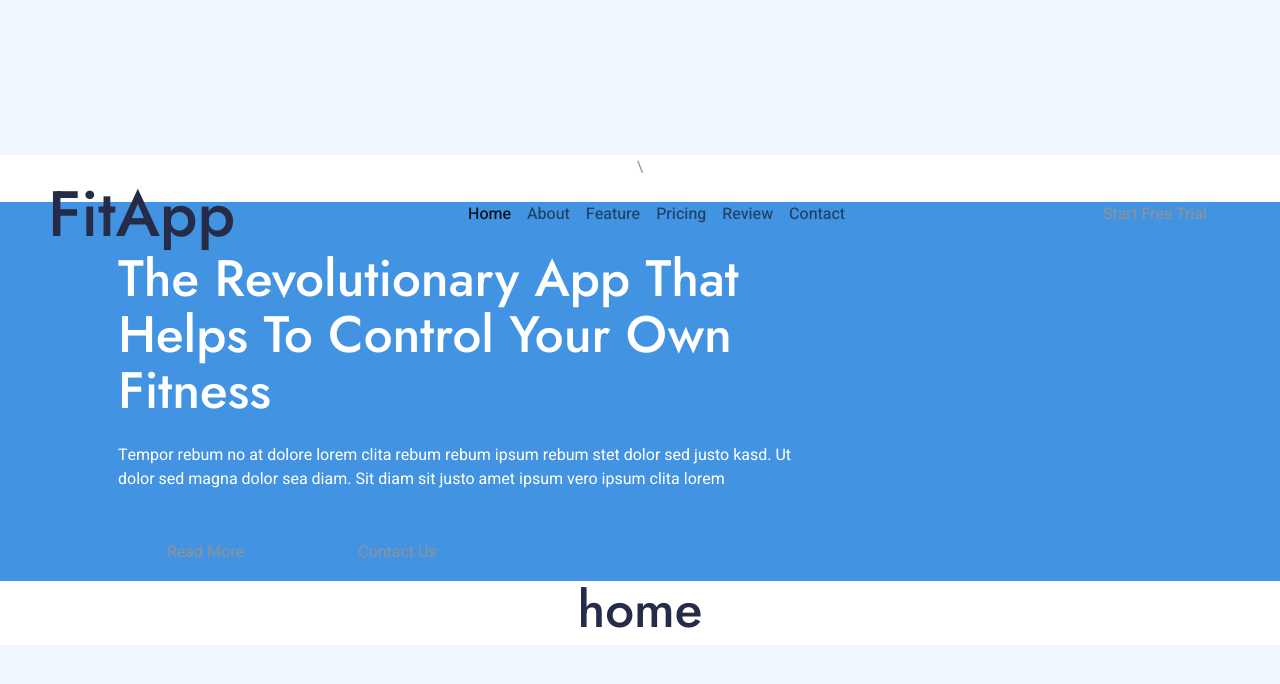
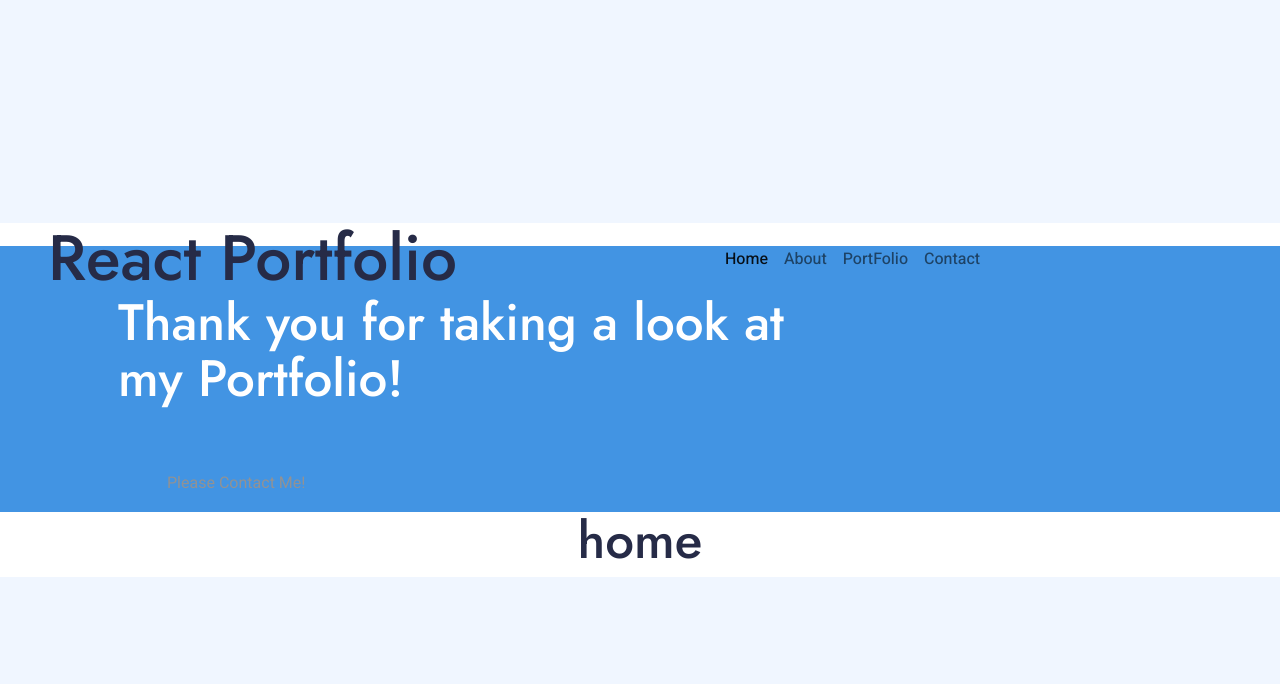
Before and after one commit to APScarlett/Challenge20-React-Portfolio, a React (Vite) app: page / in a window 1280 px wide. Shown: the top 684 px of the page. Built offline with nearby package versions, Linux system fonts and the light colour scheme.

Commit message:
updateed navbar

```diff
--- a/src/App.jsx
+++ b/src/App.jsx
@@ -4,34 +4,36 @@ import viteLogo from '/vite.svg'
 import './App.css'
 import NavBar from './components/navbar'
 import Home from './pages/home'
-import PortFolio from './pages/portfolio'
+import Portfolio from './pages/portfolio'
 import About from './pages/about'
+import Contact from './pages/contact'
+
 
 function App() {
   const [count, setCount] = useState(0)
+
+
   const [currentPage, setCurrentPage] = useState('Home');
-
-  // This method is checking to see what the value of `currentPage` is. Depending on the value of currentPage, we return the corresponding component to render.
   const renderPage = () => {
     if (currentPage === 'Home') {
-      return <Home />;
+      return <Home/>;
     }
     if (currentPage === 'About') {
-      return <About />;
+      return <About handlePageChange={handlePageChange}/>;
     }
     if (currentPage === 'Portfolio') {
-      return <Portfolio />;
+      return <Portfolio/>;
     }
-    return <Contact />;
+    return <Contact/>;
   };
 
   const handlePageChange = (page) => setCurrentPage(page);
 
   return (
     <>
-\
-      <NavBar currentPage={currentPage} handlePageChange={handlePageChange}/>
-      {renderPage()}
+
+     <NavBar currentPage = {currentPage} handlePageChange = {handlePageChange}/>
+     {renderPage()}
     </>
   )
 }
--- /dev/null
+++ b/src/assets/data/project.json
@@ -0,0 +1,38 @@
+[
+    {
+        "title":"Password Generator",
+        "image":"",
+        "liveLink":"https://apscarlett.github.io/Challenge3-Password-Generator/",
+        "githubLink":"https://github.com/APScarlett/Challenge3-Password-Generator"
+    },
+    {
+        "title":"TechBlog",
+        "image":"https://i.gyazo.com/a08788f2b721e63bf55d8e0d49ed2960.png",
+        "liveLink":"https://tech-blog-alex-scarlett-f1fe1addebcc.herokuapp.com/",
+        "githubLink":"https://github.com/APScarlett/Challenge-14-Techblog"
+    },
+    {
+        "title":"",
+        "image":"",
+        "liveLink":"",
+        "githubLink":""
+    },
+    {
+        "title":"",
+        "image":"",
+        "liveLink":"",
+        "githubLink":""
+    },
+    {
+        "title":"",
+        "image":"",
+        "liveLink":"",
+        "githubLink":""
+    },
+    {
+        "title":"",
+        "image":"",
+        "liveLink":"",
+        "githubLink":""
+    }
+]
--- a/src/components/card/index.jsx
+++ b/src/components/card/index.jsx
@@ -1,14 +1,18 @@
-function Card(){
+function Card({project}){
     return <>
-                            <div class="col-lg-4 col-md-6 wow fadeInUp" data-wow-delay="0.1s">
+        <div class="col-lg-4 col-md-6 wow fadeInUp" data-wow-delay="0.1s">
                         <div class="feature-item bg-light rounded p-4">
-                            <div class="d-inline-flex align-items-center justify-content-center bg-primary-gradient rounded-circle mb-4" style={{width: "60px", height: "60px"}}>
+                            <img style={{width: "100%"}} src={project.image}/>
+                            {/* <div class="d-inline-flex align-items-center justify-content-center bg-primary-gradient rounded-circle mb-4" style={{width: "60px", height: "60px"}}>
                                 <i class="fa fa-eye text-white fs-4"></i>
-                            </div>
-                            <h5 class="mb-3">High Resolution</h5>
-                            <p class="m-0">Erat ipsum justo amet duo et elitr dolor, est duo duo eos lorem sed diam stet diam sed stet lorem.</p>
+                            </div> */}
+                            <h5 class="mb-3">{project.title}</h5>
+                            <a href={project.liveLink} target="_blank">
+                            <p class="m-0">Live Link</p>
+                            </a>
                         </div>
                     </div>
     </>
 }
+
 export default Card
--- a/src/components/navbar/index.jsx
+++ b/src/components/navbar/index.jsx
@@ -1,23 +1,20 @@
-function NavBar() {
+function NavBar({currentPage,handlePageChange }) {
     return <>
             <div class="container-xxl position-relative p-0" id="home">
             <nav class="navbar navbar-expand-lg navbar-light px-4 px-lg-5 py-3 py-lg-0">
                 <a href="" class="navbar-brand p-0">
-                    <h1 class="m-0">FitApp</h1>
+                    <h1 class="m-0">React Portfolio</h1>
                 </a>
                 <button class="navbar-toggler" type="button" data-bs-toggle="collapse" data-bs-target="#navbarCollapse">
                     <span class="fa fa-bars"></span>
                 </button>
                 <div class="collapse navbar-collapse" id="navbarCollapse">
                     <div class="navbar-nav mx-auto py-0">
-                        <a href="#home" class="nav-item nav-link active">Home</a>
-                        <a href="#about" class="nav-item nav-link">About</a>
-                        <a href="#feature" class="nav-item nav-link">Feature</a>
-                        <a href="#pricing" class="nav-item nav-link">Pricing</a>
-                        <a href="#review" class="nav-item nav-link">Review</a>
-                        <a href="#contact" class="nav-item nav-link">Contact</a>
+                        <a onClick={()=>handlePageChange("Home")} class="nav-item nav-link active">Home</a>
+                        <a onClick={()=>handlePageChange("About")} class="nav-item nav-link">About</a>
+                        <a onClick={()=>handlePageChange("Portfolio")} class="nav-item nav-link">PortFolio</a>
+                        <a onClick={()=>handlePageChange("Contact")} class="nav-item nav-link">Contact</a>
                     </div>
-                    <a href="" class="btn btn-primary-gradient rounded-pill py-2 px-4 ms-3 d-none d-lg-block">Start Free Trial</a>
                 </div>
             </nav>
 
@@ -25,19 +22,8 @@ function NavBar() {
                 <div class="container px-lg-5">
                     <div class="row g-5">
                         <div class="col-lg-8 text-center text-lg-start">
-                            <h1 class="text-white mb-4 animated slideInDown">The Revolutionary App That Helps To Control Your Own Fitness</h1>
-                            <p class="text-white pb-3 animated slideInDown">Tempor rebum no at dolore lorem clita rebum rebum ipsum rebum stet dolor sed justo kasd. Ut dolor sed magna dolor sea diam. Sit diam sit justo amet ipsum vero ipsum clita lorem</p>
-                            <a href="" class="btn btn-primary-gradient py-sm-3 px-4 px-sm-5 rounded-pill me-3 animated slideInLeft">Read More</a>
-                            <a href="" class="btn btn-secondary-gradient py-sm-3 px-4 px-sm-5 rounded-pill animated slideInRight">Contact Us</a>
-                        </div>
-                        <div class="col-lg-4 d-flex justify-content-center justify-content-lg-end wow fadeInUp" data-wow-delay="0.3s">
-                            <div class="owl-carousel screenshot-carousel">
-                                <img class="img-fluid" src="img/screenshot-1.png" alt=""/>
-                                <img class="img-fluid" src="img/screenshot-2.png" alt=""/>
-                                <img class="img-fluid" src="img/screenshot-3.png" alt=""/>
-                                <img class="img-fluid" src="img/screenshot-4.png" alt=""/>
-                                <img class="img-fluid" src="img/screenshot-5.png" alt=""/>
-                            </div>
+                            <h1 class="text-white mb-5 animated slideInDown">Thank you for taking a look at my Portfolio!</h1>
+                            <a onClick={()=> handlePageChange("Contact")} class="btn btn-secondary-gradient py-sm-3 px-4 px-sm-5 rounded-pill animated slideInRight">Please Contact Me!</a>
                         </div>
                     </div>
                 </div>
--- a/src/pages/about.jsx
+++ b/src/pages/about.jsx
@@ -5,7 +5,7 @@ function About(){
                 <div class="row g-5 align-items-center">
                     <div class="col-lg-6 wow fadeInUp" data-wow-delay="0.1s">
                         <h5 class="text-primary-gradient fw-medium">About App</h5>
-                        <h1 class="mb-4">#1 App For Your Fitness</h1>
+                        <h1 class="mb-4">Alexander Scarletts Portfolio</h1>
                         <p class="mb-4">Diam dolor diam ipsum et tempor sit. Aliqu diam amet diam et eos labore. Clita erat ipsum et lorem et sit, sed stet no labore lorem sit clita duo justo eirmod magna dolore erat amet</p>
                         <div class="row g-4 mb-4">
                             <div class="col-sm-6 wow fadeIn" data-wow-delay="0.5s">
--- a/src/pages/portfolio.jsx
+++ b/src/pages/portfolio.jsx
@@ -1,9 +1,12 @@
 import CardContainer from "../components/cardContainer"
 import Card from '../components/card'
+import projects from '../assets/data/project.json'
 function PortFolio(){
     return <>
         <CardContainer>
-
+        {projects.map(project=>{
+            return <Card project={project}/>
+        })}
             <Card/>
         </CardContainer>
 
```
